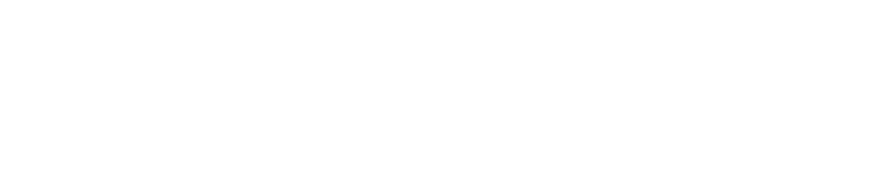
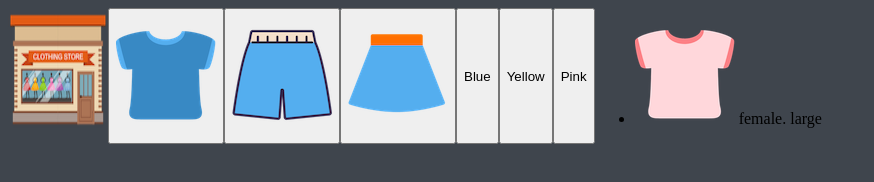
Before and after one commit to yoomambo/shoppingMallGame, a plain HTML site: page index.html in a window 1280 px wide. Shown: the whole page, without its empty margins (0-874 px from the left). Drawn offline with Linux system fonts and the light colour scheme.

Commit message:
[Mod] Upload index, style file trying to clong coding

```diff
--- a/index.html
+++ b/index.html
@@ -7,5 +7,46 @@
     <link rel="stylesheet" href="style.css" />
     <script src="src/main.js" defer></script>
   </head>
-  <body></body>
+  <body>
+    <!-- logo -->
+    <img src="img/logo.png" alt="logo">
+    <!-- Buttons -->
+    <button class="btn"><img src="img/blue_t.png" alt="blue T-shirt" class="imgbtn"></button>
+    <button class="btn"><img src="img/blue_p.png" alt="blue pant" class="imgbtn"></button>
+    <button class="btn"><img src="img/blue_s.png" alt="blue skirt" class="imgbtn"></button>
+    <button class="btn">Blue</button>
+    <button class="btn">Yellow</button>
+    <button class="btn">Pink</button>
+    <!-- items -->
+    <ul class="items">
+      <li class="item">
+        <img src="img/pink_t.png" alt="pink T-shirt" class="item__thumbnail">
+        <span class="item__description">female. large</span>
+      </li>
+      <!-- <ul>
+        <span><img src="img/blue_p.png" alt="blue pant">male. small</span>
+      </ul>
+      <ul>
+        <span><img src="img/yellow_p.png" alt="yellow pant">male. large</span>
+      </ul>
+      <ul>
+        <span><img src="img/yellow_s.png" alt="yellow skirt">male. large</span>
+      </ul>
+      <ul>
+        <span><img src="img/blue_s.png" alt="blue skirt">female. small</span>
+      </ul>
+      <ul>
+        <span><img src="img/blue_t.png" alt="blue T-shirt">male. large</span>
+      </ul>
+      <ul>
+        <span><img src="img/yellow_t.png" alt="yellow T-shirt">male. large</span>
+      </ul>
+      <ul>
+        <span><img src="img/pink_p.png" alt="pink pant">female. small</span>
+      </ul>
+      <ul>
+        <span><img src="img/pink_s.png" alt="pink skirt">female. large</span>
+      </ul> -->
+    </ul>
+  </body>
 </html>
--- a/style.css
+++ b/style.css
@@ -1,5 +1,6 @@
 :root {
   /* color */
+  /* 보통 CSS에서는 색깔을 여기에 한 번에 정의한다. */
   --color-black: #3f454d;
   --color-white: #ffffff;
   --color-blue: #3b88c3;
@@ -11,3 +12,8 @@
 * {
   box-sizing: border-box;
 }
+
+body {
+  background-color: var(--color-black);
+  display: flex;
+}
```
